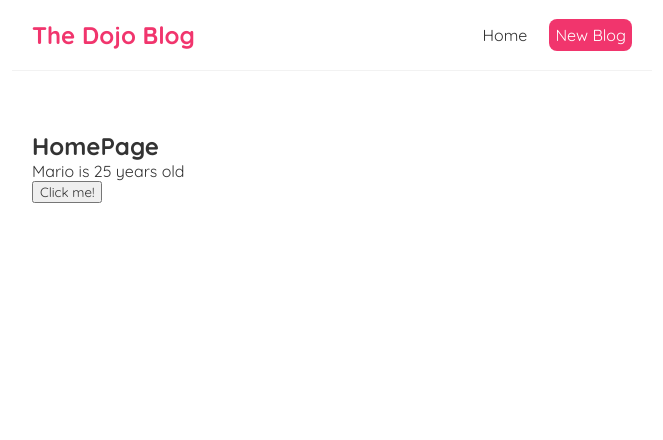
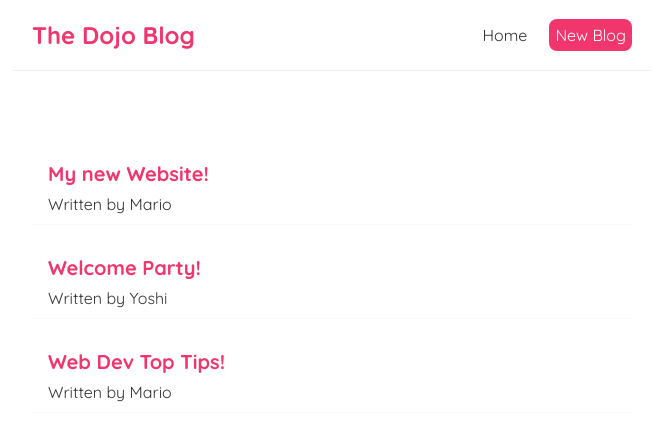
Before and after one commit to NXWBAH/dojo-blog, a React (Create React App) app: page / in a window 1280 px wide. Shown: the top 440 px of the page, without its empty margins (308-971 px from the left). Built offline with nearby package versions, Linux system fonts and the light colour scheme.

Commit message:
Outputting Lists and Impl CSS for Home File Blogs

```diff
--- a/src/Home.js
+++ b/src/Home.js
@@ -1,42 +1,25 @@
 import { useState } from 'react';
 
 const Home = () => {
-	// let name  = "mario";
-	// When using useState, you need to attach it to an array variable.
-	// Name = the current variable of the state, setName = the function that will be used to set the new Name when the function is called.
-	const [name, setName] = useState('Mario');
-	const [age, setAge] = useState(25);
-	const handleClick = () => {
-		setName('Luigi');
-		setAge(30);
-	};
+	const [blogs, setBlogs] = useState([
+		{ title: 'My new Website!', body: 'lorem ipsum...', author: 'Mario', id: 1 },
+		{ title: 'Welcome Party!', body: 'lorem ipsum...', author: 'Yoshi', id: 2 },
+		{ title: 'Web Dev Top Tips!', body: 'lorem ipsum...', author: 'Mario', id: 3 },
+	]);
 
-	// *** Anonymous Function ***
-	// const handleClickAgain = (name) => {
-	// 	console.log('Hello' + name);
-	// };
-
+	//  Key{} is how React keeps track of all the list properties. IDs must be unique
+	// This Map function is similar to a for loop in Java
 	return (
 		<div className='home'>
-			<h2>HomePage</h2>
-
-			<p>
-				{name} is {age} years old
-			</p>
-			<button onClick={handleClick}>Click me!</button>
-
-			{/* <button
-				onClick={() => {
-					handleClickAgain('mario');
-				}}>
-				Click me Again!
-			</button> */}
+			{' '}
+			{blogs.map((blog) => (
+				<div className='blog-preview' key={blog.id}>
+					<h2>{blog.title}</h2>
+					<p>Written by {blog.author}</p>
+				</div>
+			))}
 		</div>
 	);
 };
 
-// Note: We don't want to invoke the function handleClick.
-// If we do handleClick(), the function would run at runtime as opposed to running when the button is clicked.
-// anonymous button redirects to another function. This is used when you have variables that you want to pass in
-
 export default Home;
--- a/src/index.css
+++ b/src/index.css
@@ -45,3 +45,20 @@
 	margin: 40px auto;
 	padding: 20px;
 }
+
+/* Blog previews / list */
+.blog-preview {
+	padding: 10px 16px;
+	margin: 20px 0;
+	border-bottom: 1px solid #fafafa;
+}
+
+.blog-preview:hover {
+	box-shadow: 1px 3px 5px rgba(0, 0, 0, 0.1);
+}
+
+.blog-preview h2 {
+	font-size: 20px;
+	color: #f1356d;
+	margin-bottom: 8px;
+}
```
